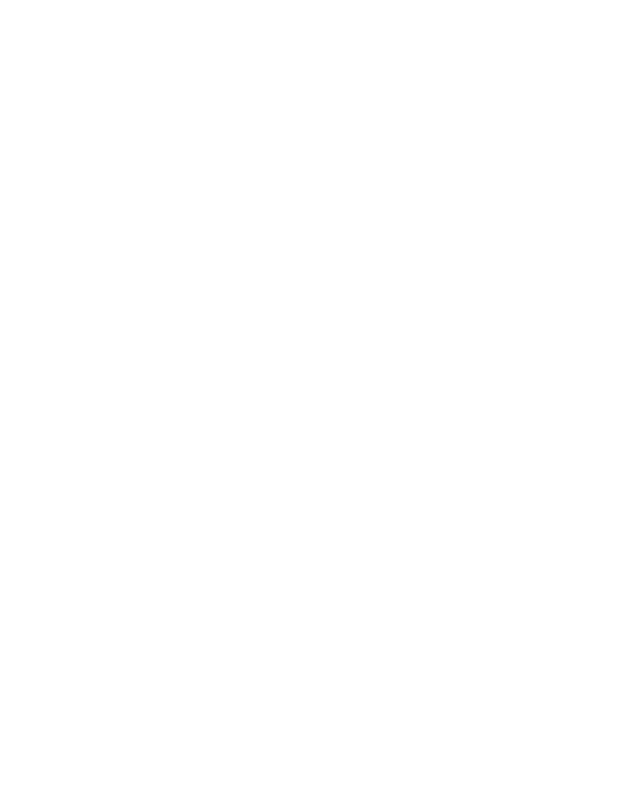
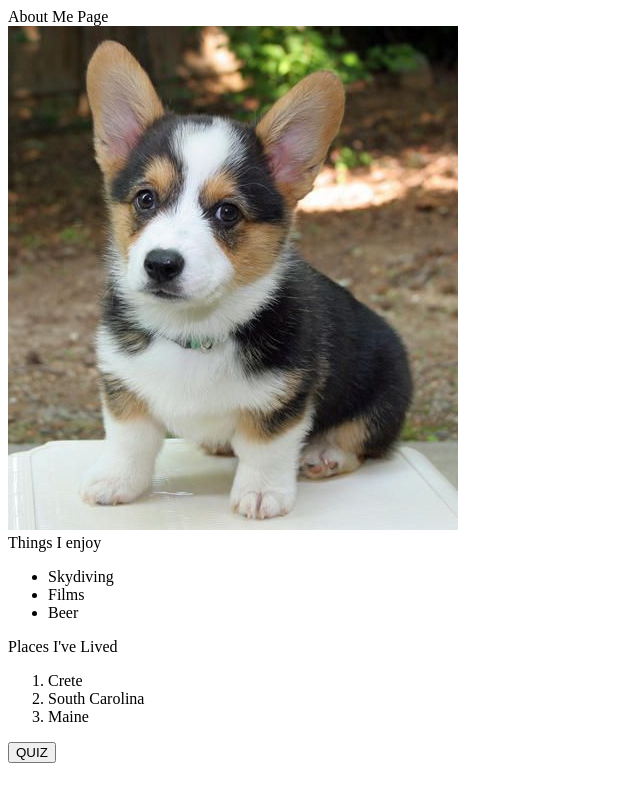
Before and after one commit to nrobert444/about-me, a plain HTML site: page index.html in a window 1280 px wide. Shown: the whole page, without its empty margins (0-640 px from the left). Drawn offline with Linux system fonts and the light colour scheme.

Commit message:
added image and basic html structure.

```diff
--- a/app.js
+++ b/app.js
@@ -0,0 +1,8 @@
+
+
+const grabButton = document.getElementById('quizbutton');
+
+quizbutton.addEventListener('click', () => {
+
+
+})
--- a/index.html
+++ b/index.html
@@ -6,10 +6,38 @@
     <meta name="viewport" content="width=device-width, initial-scale=1.0">
     <meta http-equiv="X-UA-Compatible" content="ie=edge">
     <link rel="stylesheet" href="style.css">
-    <title>Document</title>
+    <title>About Me</title>
 </head>
 
 <body>
+    <header>About Me Page</header>
+    <img src="img/corgi-pic.jpeg">
+    <section>
+
+
+    </section>
+        <header>Things I enjoy</header>
+        <ul>
+            <li>Skydiving</li>
+            <li>Films</li>
+            <li>Beer</li>
+        </ul>
+    <section>
+        <header>Places I've Lived</header>
+        <ol>
+            <li>Crete</li>
+            <li>South Carolina</li>
+            <li>Maine</li>
+        </ol>
+    </section>
+    <section>
+        <header></header>
+
+
+    </section>
+
+    <button id="quizbutton">QUIZ</button>
+
 
     <script type="module" src="app.js"></script>
 </body>
```
Also changed, not shown: Img/corgi-pic.jpeg (added).
